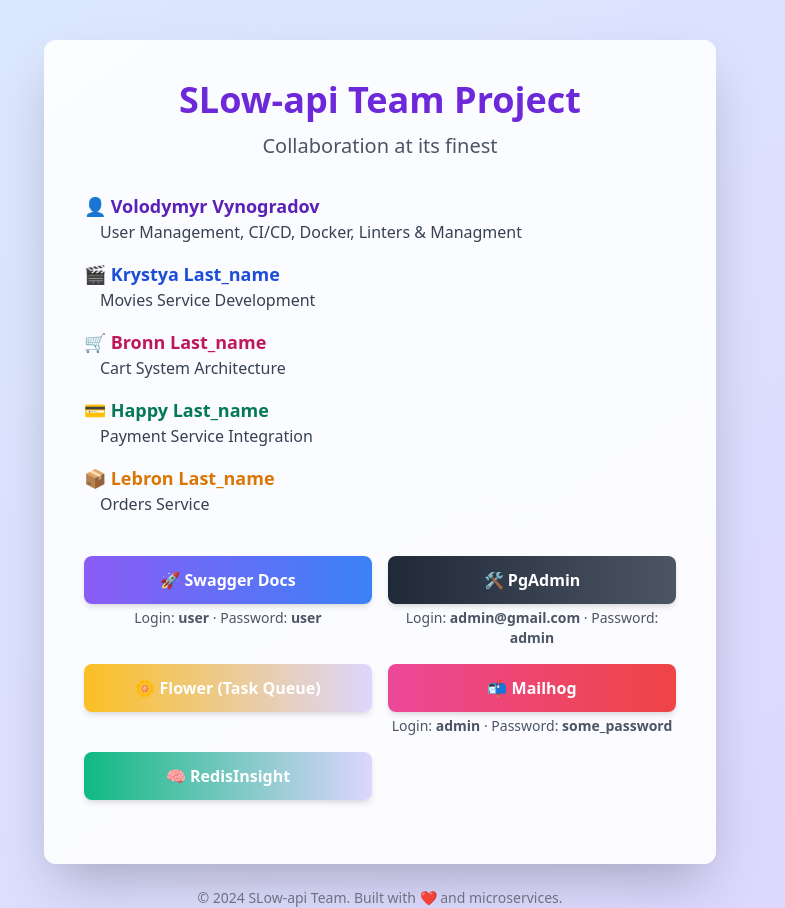
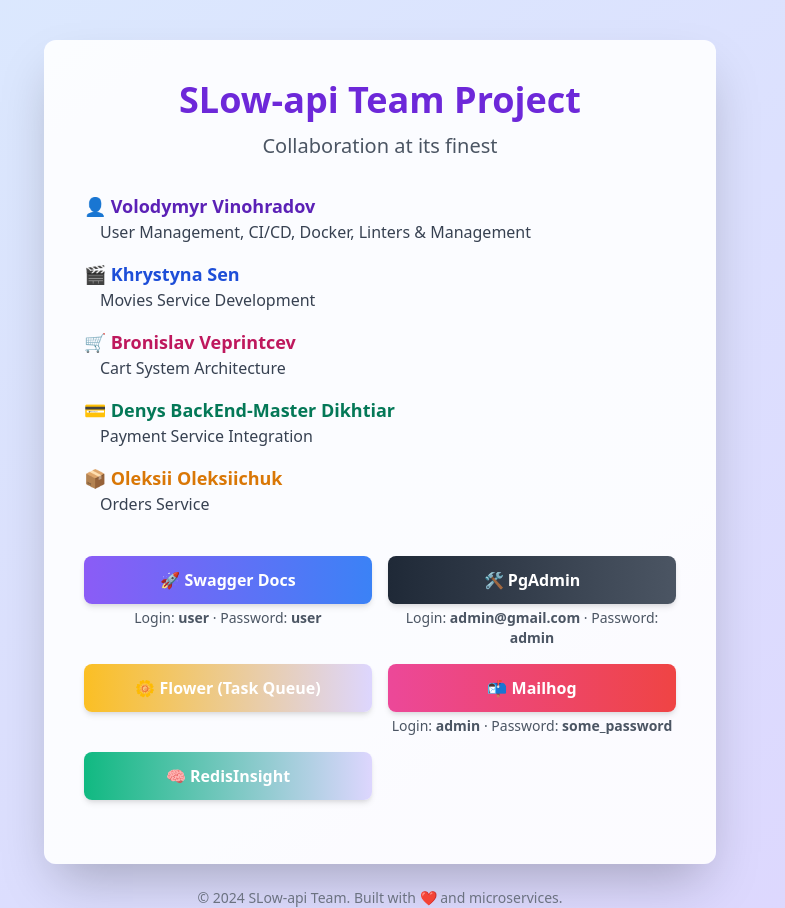
Before and after one commit to kram3ko/py-fastapi-online-cinema, a FastAPI app: page / in a window 1280 px wide. Shown: the whole page, without its empty margins (260-1045 px from the left). Run offline with FastAPI, Linux system fonts and the light colour scheme; parts of the project's set-up code (start-up, migrations or seed data) failed here and were passed over.

Commit message:
Refactor storage initialization, update Nginx and Docker configurations, and correct URLs in index

```diff
--- a/docker-compose-prod.yml
+++ b/docker-compose-prod.yml
@@ -142,7 +142,7 @@
       - "80:80"
       - "443:443"
       - "5513:5513"
-      - "5514:5514"
+      - "5540:5540"
     volumes:
       - ./configs/nginx/nginx.conf:/etc/nginx/nginx.conf:ro
       - /etc/letsencrypt:/etc/letsencrypt:ro
@@ -229,8 +229,8 @@
   redisinsight:
     image: redislabs/redisinsight:latest
     container_name: redisinsight_online_cinema
-    ports:
-      - "5540:5540"
+    expose:
+      - 5540
     depends_on:
       - redis
     restart: always
--- a/src/routes/index.py
+++ b/src/routes/index.py
@@ -8,28 +8,23 @@
 
 @router.get("/", response_class=HTMLResponse)
 async def read_root(request: Request) -> HTMLResponse:
+    hostname = request.url.hostname
+    scheme = request.headers.get("x-forwarded-proto", request.url.scheme)
     base_url = request.base_url
-    hostname = request.url.hostname
-    scheme = request.url.scheme
 
-    def custom_url(port: int, path: str) -> str:
+    def correct_url(port: int, prefix: str) -> str:
         if hostname in {"127.0.0.1", "localhost"}:
             return f"{scheme}://{hostname}:{port}/"
-        return f"{base_url}{path}"
+        return f"{base_url}{prefix}"
 
     docs_url = f"{base_url}docs"
-    pgadmin_url = custom_url(3333, "pgadmin")
-    flower_url = custom_url(5540, "flower")
-    mailhog_url = custom_url(8025, "mailhog")
-    redisinsight_url = f"{scheme}://{hostname}:5540"
+    pgadmin_url = correct_url(3333, "pgadmin")
+    flower_url = correct_url(5555, "flower")
+    mailhog_url = correct_url(8025, "mailhog")
+    redisinsight_url = f"{scheme}://{hostname}:{5540}"
 
     return templates.TemplateResponse("index.html", {
         "request": request,
-        "member1": "Volodya Vinohradov",
-        "member2": "Krystya las_name",
-        "member3": "Bronn last_name",
-        "member4": "Happy last_name",
-        "member5": "Lebron last_name",
         "pgadmin_url": pgadmin_url,
         "flower": flower_url,
         "docs_url": docs_url,
--- a/src/templates/index.html
+++ b/src/templates/index.html
@@ -13,23 +13,23 @@
 
   <ul class="space-y-4 mb-10">
     <li>
-      <p class="text-lg font-semibold text-purple-800">👤 Volodymyr Vynogradov</p>
-      <p class="text-gray-700 ml-4">User Management, CI/CD, Docker, Linters & Managment</p>
+      <p class="text-lg font-semibold text-purple-800">👤 Volodymyr Vinohradov</p>
+      <p class="text-gray-700 ml-4">User Management, CI/CD, Docker, Linters & Management</p>
     </li>
     <li>
-      <p class="text-lg font-semibold text-blue-700">🎬 Krystya Last_name</p>
+      <p class="text-lg font-semibold text-blue-700">🎬 Khrystyna Sen</p>
       <p class="text-gray-700 ml-4">Movies Service Development</p>
     </li>
     <li>
-      <p class="text-lg font-semibold text-pink-700">🛒 Bronn Last_name</p>
+      <p class="text-lg font-semibold text-pink-700">🛒 Bronislav Veprintcev</p>
       <p class="text-gray-700 ml-4">Cart System Architecture</p>
     </li>
     <li>
-      <p class="text-lg font-semibold text-green-700">💳 Happy Last_name</p>
+      <p class="text-lg font-semibold text-green-700">💳 Denys BackEnd-Master Dikhtiar</p>
       <p class="text-gray-700 ml-4">Payment Service Integration</p>
     </li>
     <li>
-      <p class="text-lg font-semibold text-yellow-600">📦 Lebron Last_name</p>
+      <p class="text-lg font-semibold text-yellow-600">📦 Oleksii Oleksiichuk</p>
       <p class="text-gray-700 ml-4">Orders Service</p>
     </li>
   </ul>
```
Also changed, not shown: src/tests/doubles/fakes/storage.py (+1 -1 lines), 2 other files.
